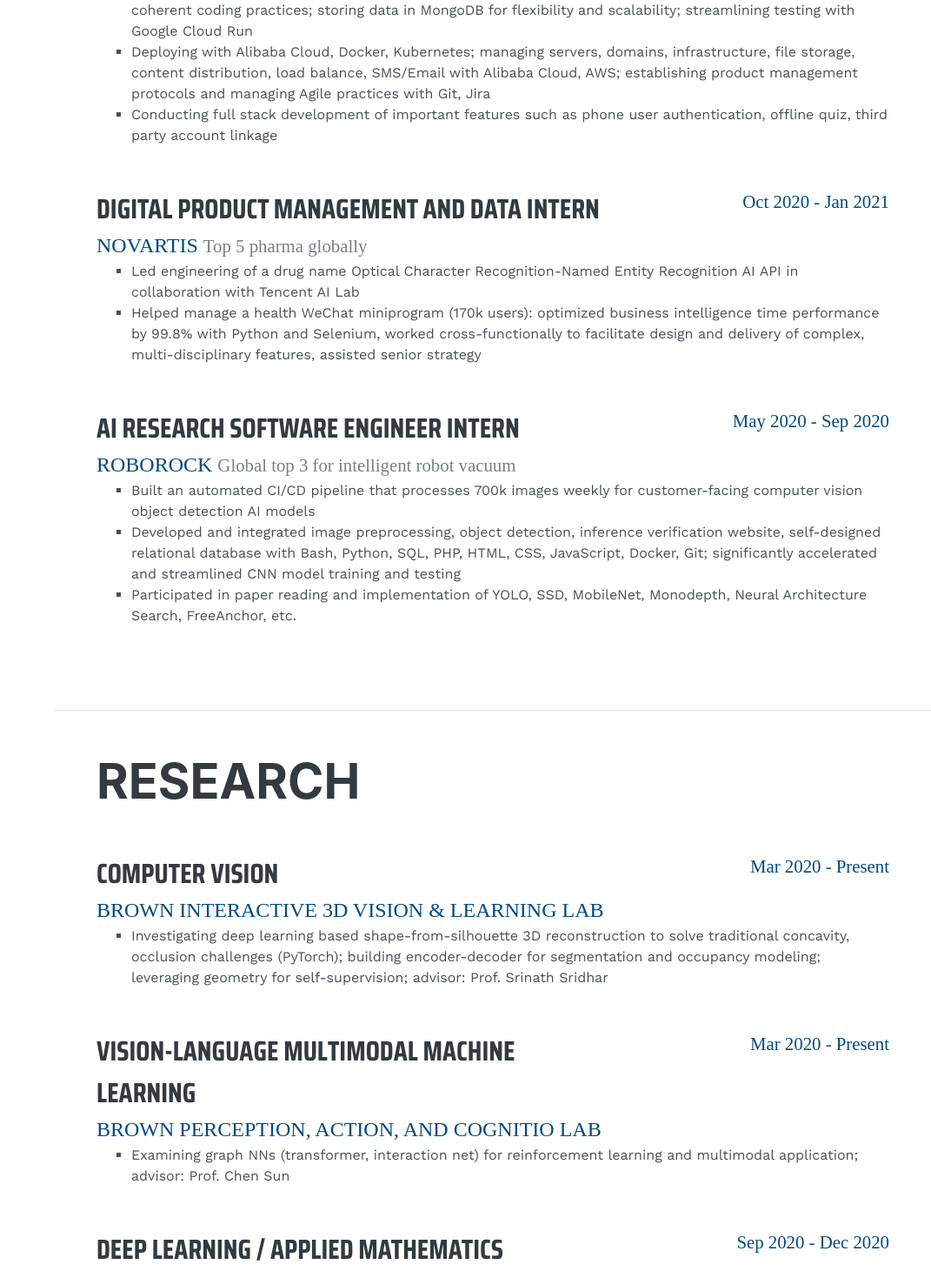
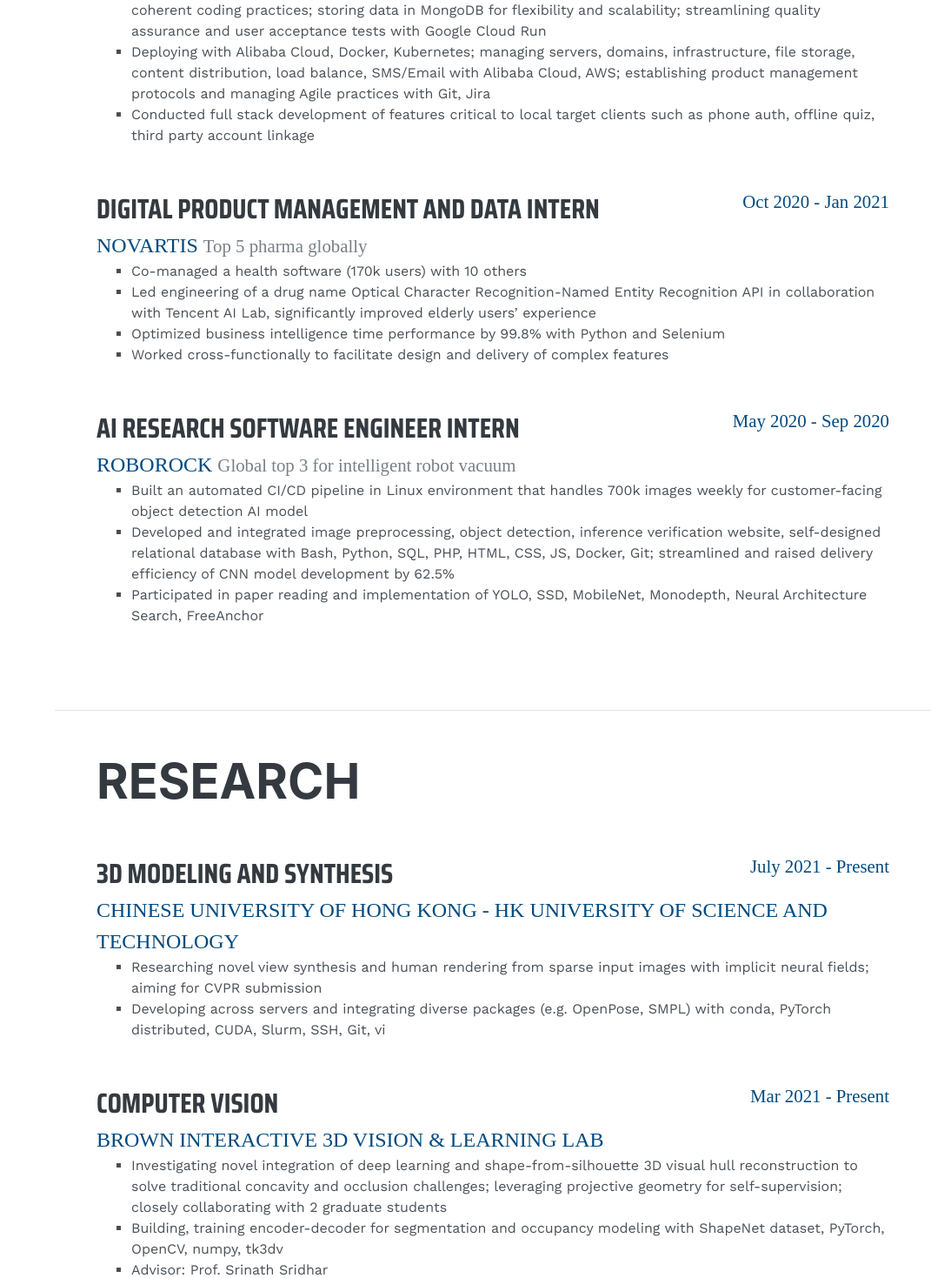
Before and after one commit to QiuhongAnnaWei/qiuhongannawei.me, a React (Create React App) app: page / in a window 1280 px wide. Shown: the part 1120-2589 px from the top of the page at 87% size, without its empty margins (209-1280 px from the left). Built offline with nearby package versions, Linux system fonts and the light colour scheme; a web font is replaced by a local one.

Commit message:
synced up to resume 31

```diff
--- a/src/Components/Education.js
+++ b/src/Components/Education.js
@@ -20,13 +20,13 @@
                     <span className="resume-date text-md-right subsubheading2 right">Expected May 2024</span>
                   </div>
                   <div>
-                    <span className="subheading mb-3">Computer Science - Applied Mathematics </span>
+                    <span className="subheading mb-3">BS: Computer Science-Applied Math, MS (concurrent): Computer Science </span>
                   </div>
 
               <ul className="mb-2">
                 <li> <span className="subsubheading2"> GPA </span>: 4.00/4.00 </li>
-                <li> <span className="subsubheading2"> Relevant Coursework </span>: Software Engineering, Computer Vision, Statistical Inference, Differential Equations, Abstract Algebra, Introduction to Higher Mathematics (Set Theory, Combinatorics, Analysis), Honors Calculus </li>
-                <li> <span className="subsubheading2"> Leadership & Service </span>: I am one of the 2 Meta Undergraduate Research Assistants in the CS department, for which I serve as the liaison between faculty and 1200 students in the Computer Science department to facilitate undergraduate research </li>
+                <li> <span className="subsubheading2"> Relevant Coursework </span>: Software Engineering, Algorithms, Probability and Statistics, Artificial Intelligence, Objected Oriented Programming, Computer Systems, Linear Algebra, Discrete Math and Analysis, Differential Equations, Calculus, Abstract Algebra </li>
+                <li> <span className="subsubheading2"> Leadership & Service </span>: I am one of the department-appointed Meta Undergraduate Research Assistants at Brown Computer Science, for which I head efforts to facilitate undergraduate research, specifically hosting events and serving as liaison between faculty and 1200 CS students </li>
                 <li> <span className="subsubheading2"> Activities </span>: Women in Computer Science (WiCS), Socially Responsible Investment Fund (SRIF), Brown Science Olympiad Event Coordinator, Daebak Dance, Chinese Drama Club </li>
               </ul>
               </div>
@@ -45,7 +45,7 @@
               <ul className="mb-2">
                 <li> <span className="subsubheading2"> GPA </span>: 3.99/4.00 </li>
                 <li> <span className="subsubheading2"> Relevant Coursework </span>: Multivariable Calculus, Linear Algebra, Computer Science, Statistics </li>
-                <li> <span className="subsubheading2"> Leadership & Service </span>: Varsity dance captain, Student Council Vice President, 6-year volunteer dance teacher for Chinese migrant children, Math Team Founding Member </li>
+                <li> <span className="subsubheading2"> Leadership & Service </span>: Varsity Dance captain, Student Council Vice President, Chinese migrant children dance education program founder and 6-year volunteer dance teacher, Math Team founding member </li>
               </ul>
               </div>
           </div>
--- a/src/Components/Landing.js
+++ b/src/Components/Landing.js
@@ -28,7 +28,7 @@
             <br/><br/>
             I am currently a Computer Science-Applied Math student at <a href='https://www.brown.edu/' target="_blank" rel="noopener noreferrer">Brown University</a> and
             a researcher in the <a href="https://visual.cs.brown.edu/" target="_blank" rel="noopener noreferrer"> Brown Visual Computing group</a>.
-            Outside of class, I enjoy dancing, backpacking, as well as reading and writing Chinese poetry.
+            Outside of class, I enjoy dancing, backpacking, as well as creative writing.
             <br/><br/>
             Feel free to send me an email or reach out on LinkedIn if you'd like to chat!
           </p>
--- a/src/profileData.json
+++ b/src/profileData.json
@@ -14,10 +14,10 @@
 			"organization": "Keo Plus",
 			"organizationDesc":"Silicon Valley VC funded seed-stage EdTech start-up",
 			"aboutWork": [
-				"Leading dev team of 6 building platform for class taking, streaming, marketing; setting strategy and driving product development",
-				"Building 100+ REST API and web app of 3k+ DAU (keo.plus) with Angular and Node.js for fast iteration and coherent coding practices; storing data in MongoDB for flexibility and scalability; streamlining testing with Google Cloud Run",
+				"Leading dev team of 6 in building platform for class taking, streaming, marketing; setting strategy and driving product development",
+				"Building 100+ REST API for web app of 3k+ DAU (keo.plus) with Angular and Node.js for fast iteration and coherent coding practices; storing data in MongoDB for flexibility and scalability; streamlining quality assurance and user acceptance tests with Google Cloud Run",
 				"Deploying with Alibaba Cloud, Docker, Kubernetes; managing servers, domains, infrastructure, file storage, content distribution, load balance, SMS/Email with Alibaba Cloud, AWS; establishing product management protocols and managing Agile practices with Git, Jira",
-				"Conducting full stack development of important features such as phone user authentication, offline quiz, third party account linkage"
+				"Conducted full stack development of features critical to local target clients such as phone auth, offline quiz, third party account linkage"
 			],
 			"fromDate": "Nov 2020",
 			"toDate": "Present"
@@ -27,8 +27,10 @@
 			"organization": "Novartis ",
 			"organizationDesc":"Top 5 pharma globally",
 			"aboutWork": [
-				"Led engineering of a drug name Optical Character Recognition-Named Entity Recognition AI API in collaboration with Tencent AI Lab",
-				"Helped manage a health WeChat miniprogram (170k users): optimized business intelligence time performance by 99.8% with Python and Selenium, worked cross-functionally to facilitate design and delivery of complex, multi-disciplinary features, assisted senior strategy"
+				"Co-managed a health software (170k users) with 10 others",
+				"Led engineering of a drug name Optical Character Recognition-Named Entity Recognition API in collaboration with Tencent AI Lab, significantly improved elderly users’ experience",
+				"Optimized business intelligence time performance by 99.8% with Python and Selenium",
+				"Worked cross-functionally to facilitate design and delivery of complex features"
 			],
 			"fromDate": "Oct 2020",
 			"toDate": "Jan 2021"
@@ -38,9 +40,9 @@
 			"organization": "Roborock",
 			"organizationDesc":"Global top 3 for intelligent robot vacuum",
 			"aboutWork": [
-				"Built an automated CI/CD pipeline that processes 700k images weekly for customer-facing computer vision object detection AI models",
-				"Developed and integrated image preprocessing, object detection, inference verification website, self-designed relational database with Bash, Python, SQL, PHP, HTML, CSS, JavaScript, Docker, Git; significantly accelerated and streamlined CNN model training and testing",
-				"Participated in paper reading and implementation of YOLO, SSD, MobileNet, Monodepth, Neural Architecture Search, FreeAnchor, etc."
+				"Built an automated CI/CD pipeline in Linux environment that handles 700k images weekly for customer-facing object detection AI model",
+				"Developed and integrated image preprocessing, object detection, inference verification website, self-designed relational database with Bash, Python, SQL, PHP, HTML, CSS, JS, Docker, Git; streamlined and raised delivery efficiency of CNN model development by 62.5%",
+				"Participated in paper reading and implementation of YOLO, SSD, MobileNet, Monodepth, Neural Architecture Search, FreeAnchor"
 			],
 			"fromDate": "May 2020",
 			"toDate": "Sep 2020"
@@ -48,14 +50,28 @@
 	],
 	"research":[
 		{
+			"position": "3D Modeling and Synthesis",
+			"organization": "Chinese University of Hong Kong - HK University of Science and Technology",
+			"organizationLink":"",
+			"organizationDesc":"",
+			"aboutWork": [
+				"Researching novel view synthesis and human rendering from sparse input images with implicit neural fields; aiming for CVPR submission",
+				"Developing across servers and integrating diverse packages (e.g. OpenPose, SMPL) with conda, PyTorch distributed, CUDA, Slurm, SSH, Git, vi"
+			],
+			"fromDate": "July 2021",
+			"toDate": "Present"
+		},
+		{
 			"position": "Computer Vision",
 			"organization": "Brown Interactive 3D Vision & Learning Lab",
 			"organizationLink":"https://visual.cs.brown.edu/",
 			"organizationDesc":"",
 			"aboutWork": [
-				"Investigating deep learning based shape-from-silhouette 3D reconstruction to solve traditional concavity, occlusion challenges (PyTorch); building encoder-decoder for segmentation and occupancy modeling; leveraging geometry for self-supervision; advisor: Prof. Srinath Sridhar"
+				"Investigating novel integration of deep learning and shape-from-silhouette 3D visual hull reconstruction to solve traditional concavity and occlusion challenges; leveraging projective geometry for self-supervision; closely collaborating with 2 graduate students",
+				"Building, training encoder-decoder for segmentation and occupancy modeling with ShapeNet dataset, PyTorch, OpenCV, numpy, tk3dv",
+				"Advisor: Prof. Srinath Sridhar"
 			],
-			"fromDate": "Mar 2020",
+			"fromDate": "Mar 2021",
 			"toDate": "Present"
 		},
 		{
@@ -64,19 +80,21 @@
 			"organizationLink":"https://visual.cs.brown.edu/",
 			"organizationDesc":"",
 			"aboutWork": [
-				"Examining graph NNs (transformer, interaction net) for reinforcement learning and multimodal application; advisor: Prof. Chen Sun"
+				"Examining graph neural networks (transformer, interaction net) for reinforcement learning and multimodal application",
+				"Advisor: Prof. Chen Sun"
 			],
-			"fromDate": "Mar 2020",
+			"fromDate": "Mar 2021",
 			"toDate": "Present"
 		},
 		{
-			"position": "Deep Learning / Applied Mathematics",
-			"organization": "Brown Applied Math Directed Reading Program",
+			"position": "Physics Informed Neural Networks ",
+			"organization": "Brown Applied Math Honors Directed Reading Program",
 			"organizationLink":"https://www.dam.brown.edu/drp/",
 			"organizationDesc":"Code",
 			"organizationDescLink":"https://github.com/QiuhongAnnaWei/PINNs",
 			"aboutWork": [
-				"Analyzed and implemented Physics-Informed Neural Networks (deep NNs that encode physical laws) with TensorFlow and matplotlib to solve problems involving differential equations (inference relative error <0.3%); worked with Enrui Zhang under Prof. George Karniadakis"
+				"Analyzed and implemented deep neural networks that encode physical laws to solve forward and inverse problems involving differential equations; achieved relative error of <0.3%; generated visualizations and presented; used Python, TensorFlow, matplotlib",
+				"Worked with Enrui Zhang under Prof. George Karniadakis"
 			],
 			"fromDate": "Sep 2020",
 			"toDate": "Dec 2020"
@@ -94,13 +112,16 @@
 				"name": "Java"
 			},
 			{
+				"name": "JavaScript/TypeScript"
+			},
+			{
 				"name": "Bash"
 			},
 			{
-				"name": "JavaScript/TypeScript"
+				"name": "HTML"
 			},
 			{
-				"name": "HTML"
+				"name": "CSS"
 			},
 			{
 				"name": "SQL"
@@ -150,13 +171,13 @@
 				"name": "Docker"
 			},
 			{
+				"name": "AWS"
+			},
+			{
 				"name": "GCP"
 			},
 			{
 				"name": "Alibaba Cloud"
-			},
-			{
-				"name": "AWS"
 			},
 			{
 				"name": "K8s"
@@ -182,7 +203,7 @@
 				"awardDetail": "Hack@Home Best Professional Hack Finalist"
 			},
 			{
-				"awardDetail": " Canadian Computing Comp. top 3"
+				"awardDetail": "Canadian Computing Comp. top 3%"
 			},
 			{
 				"awardDetail": "Rensselaer Medal ($100k scholarship)"
@@ -201,10 +222,10 @@
 		],
 		"Research":[
 			{
-				"awardDetail": "Undergrad Teaching and Research Award"
+				"awardDetail": "Undergradiate Teaching and Research Award"
 			},
 			{
-				"awardDetail": "2018 Intel ISEF World Finals 4th Place"
+				"awardDetail": "2018 Intel International Science and Engineering Fair World Finals 4th Place"
 			}
 		]
 	}
```
Also changed, not shown: src/Components/Projects.js (+10 -10 lines), src/App.js (indentation only).
